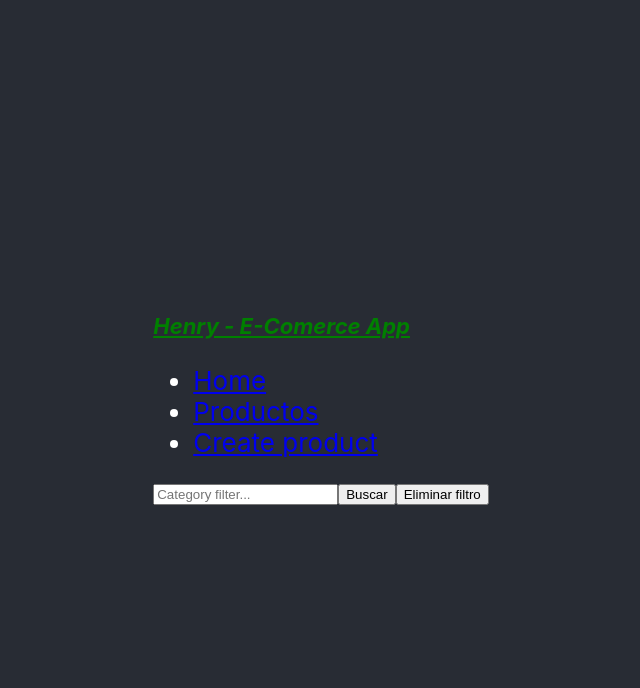
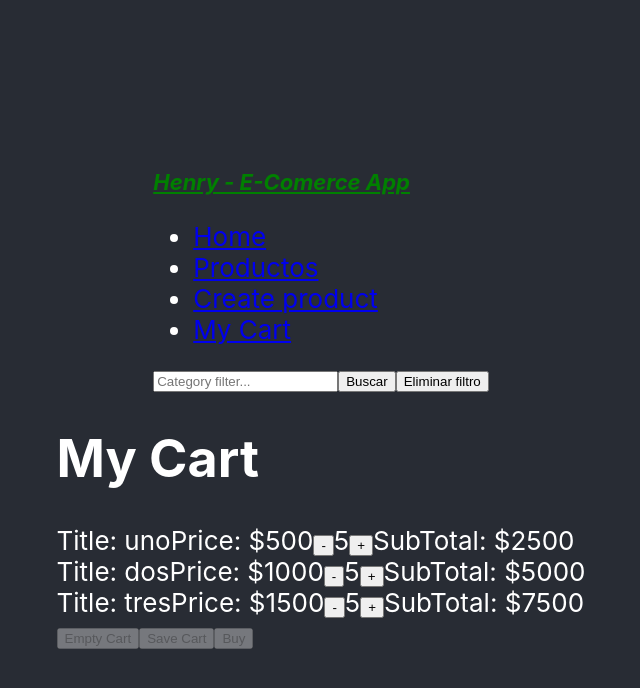
Before and after one commit to matiasgutierrezok/Henry-Ecommerce, a React (Create React App) app in the folder client/: page /cart in a window 1280 px wide. Both pictures are taken after typing "Sample" into the empty fields and a click on the button "Buscar". Shown: the top 688 px of the page, without its empty margins (319-959 px from the left). Built offline with nearby package versions, Linux system fonts and the light colour scheme; no server answers; the HTML template or start-up script is replaced by a standard one.

Commit message:
Crea Cart UI

```diff
--- a/client/src/App.js
+++ b/client/src/App.js
@@ -6,6 +6,7 @@
 import CreateProduct from './components/createproduct/CreateProduct.jsx';
 import {BrowserRouter, Route} from "react-router-dom";
 import ModifyProduct from './components/modifyproduct/ModifyProduct.jsx';
+import Cart from './components/cart/Cart.jsx';
 
 var arr = [{id: 1, title: 'uno', price:'500', description:"akjshakjsfkasbdmnabsdkjaskdjasmd,nb", stock:"23",category:["zapatilla", "futbol"], img:'https://teorico.net/images/test-dgt-1.png'},
            {id: 2, title: 'dos', price:'1000',description:"akjshakjsfkasbdmnabsdkjaskdjasmd,nb", stock:"23",category:["remera", "handball"], img:'https://teorico.net/images/test-dgt-1.png'},
@@ -64,7 +65,12 @@
            <CreateProduct />
         </Route>
         <Route path="/createproduct/:id" component={ModifyProduct} />
+        <Route path="/cart" >
+           <Cart products={array} quantity={5} />
+        </Route>
+
       </div>
+
     </BrowserRouter>
   );
 }
--- a/client/src/components/cart/Cart.jsx
+++ b/client/src/components/cart/Cart.jsx
@@ -1,24 +1,26 @@
 import React from 'react';
-import './Board.css';
+
+import CartProduct from '../cartproduct/CartProduct.jsx';
 
 
-import ProductCard from '../product-card/ProductCard.jsx';
-
-export default function MyCart({products, details}) {
+export default function MyCart({products, quantity}) {
 
 
 
   return (
-    <div className='cards'>
-
-      {products.map(c => <ProductCard
-          id={c.id}
-          title={c.title}
-          price={c.price}
-          img= {c.img}
-          details= {details}
+    <div >
+      <h1>My Cart</h1>
+      {products.map(p => {
+        return <CartProduct
+                  id={p.id}
+                  title={p.title}
+                  price={p.price}
+                  quantity={quantity}
         />
-      )}
+      })}
+      <button type="button" class="btn btn-lg btn-primary" disabled>Empty Cart</button>
+      <button type="button" class="btn btn-lg btn-primary" disabled>Save Cart</button>
+      <button type="button" class="btn btn-lg btn-primary" disabled>Buy</button>
     </div>
   );
 }
--- /dev/null
+++ b/client/src/components/cartproduct/CartProduct.css
@@ -0,0 +1,4 @@
+.product{
+	display: flex;
+	flex-direction: row;
+}
--- /dev/null
+++ b/client/src/components/cartproduct/CartProduct.jsx
@@ -0,0 +1,32 @@
+import React, {useState} from 'react';
+import './CartProduct.css';
+import {Link} from "react-router-dom";
+
+export default function CartProduct ({id, title, price, quantity}) {
+    var [amount, setAmount] = useState(quantity)
+
+
+
+    return (
+      <div>
+        <div className='product'>
+          <div>
+            <span>Title: </span>
+            <span>{title}</span>
+          </div>
+          <div>
+            <span>Price: $</span>
+            <span>{price}</span>
+          </div>
+          <div>
+            <button type="button" class="btn btn-outline-light" onClick={e => setAmount(amount - 1)}>-</button>
+            <span>{amount}</span>
+            <button type="button" class="btn btn-outline-light" onClick={e => setAmount(amount + 1)}>+</button>
+          </div>
+            <span>SubTotal: $</span>
+            <span>{amount * price}</span>
+          </div>
+
+      </div>
+    );
+};
--- a/client/src/components/myproduct/MyProduct.jsx
+++ /dev/null
@@ -1 +0,0 @@
-MyProduct.jsx
--- a/client/src/components/navbar/NavBar.jsx
+++ b/client/src/components/navbar/NavBar.jsx
@@ -32,6 +32,9 @@
           <li>
             <Link to="/createproduct" className='.App-link'>Create product</Link>
           </li>
+          <li>
+            <Link to="/Cart" className='.App-link'>My Cart</Link>
+          </li>
         </ul>
         <form id='formulario' className="form-inline my-2 my-lg-0" onSubmit={onSubmit}>
           <input className="form-control mr-sm-2" type="search" placeholder="Category filter..." value={filter} onChange={e => setFilter(e.target.value)}/>
```
